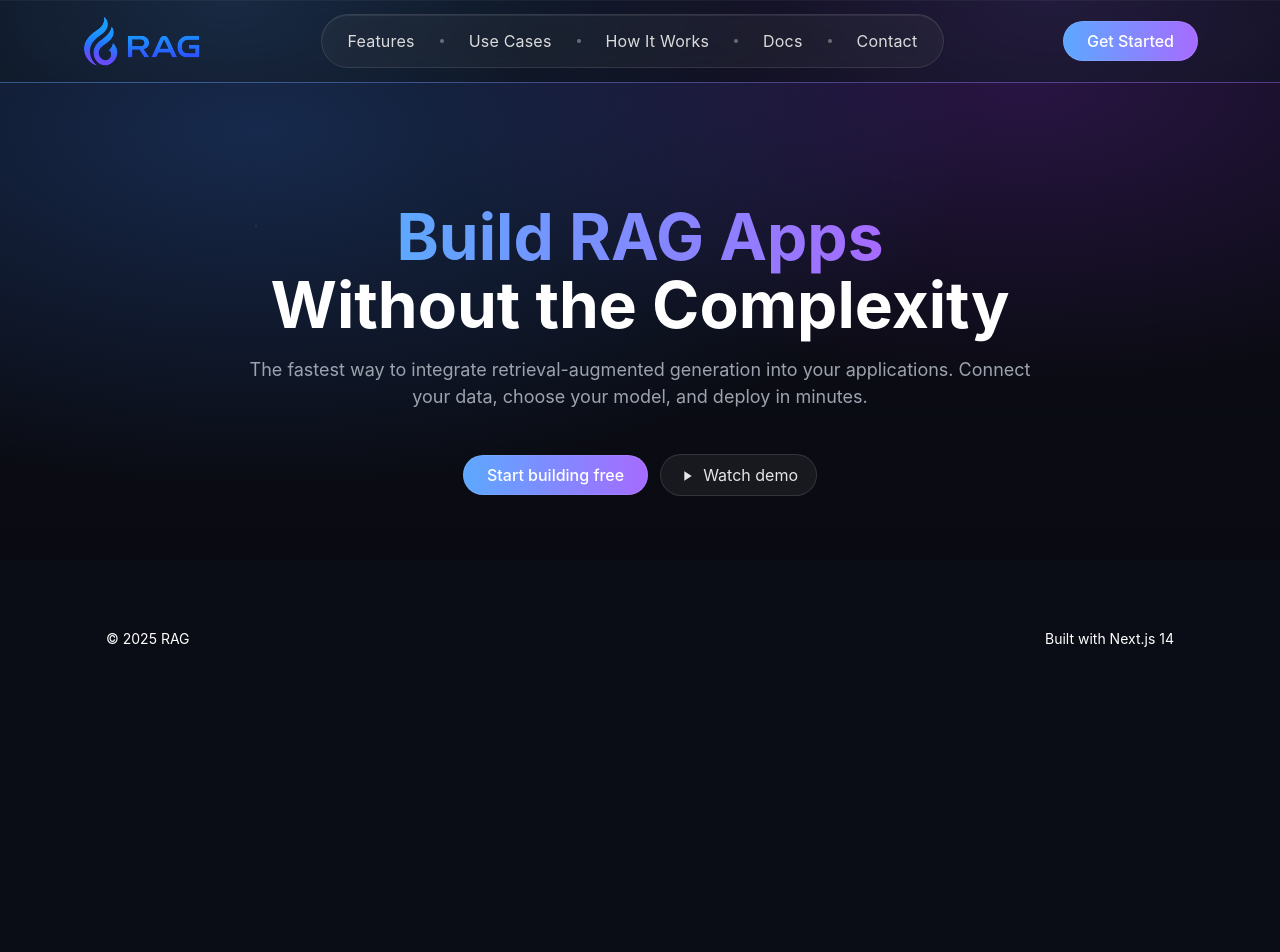
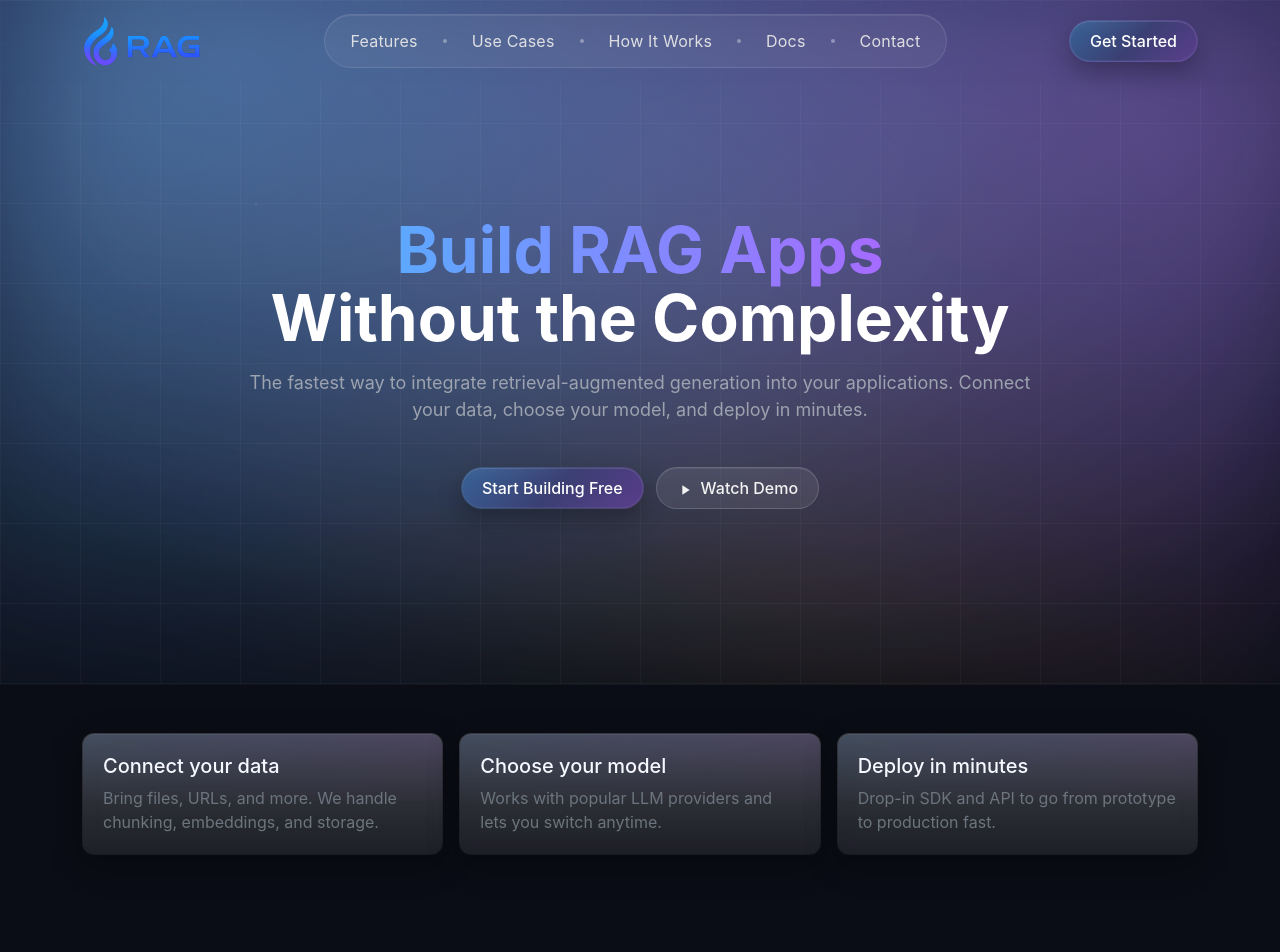
Before and after one commit to dhavalinventam/rag-website, a Next.js app: page / in a window 1280 px wide. Shown: the top 952 px of the page. Before the commit the page ends 800 px from the top, so only its background shows below. Built offline with nearby package versions, Linux system fonts and the light colour scheme.

Commit message:
hero section design update

```diff
--- a/src/app/(pages)/page.tsx
+++ b/src/app/(pages)/page.tsx
@@ -4,6 +4,36 @@ export default function Home() {
   return (
     <>
       <HeroSection />
+      <section className="py-5">
+        <div className="container">
+          <div className="row g-3">
+            <div className="col-12 col-md-4">
+              <div className="cardGlass h-100">
+                <h3 className="h5 mb-2">Connect your data</h3>
+                <p className="mb-0 text-secondary">
+                  Bring files, URLs, and more. We handle chunking, embeddings, and storage.
+                </p>
+              </div>
+            </div>
+            <div className="col-12 col-md-4">
+              <div className="cardGlass h-100">
+                <h3 className="h5 mb-2">Choose your model</h3>
+                <p className="mb-0 text-secondary">
+                  Works with popular LLM providers and lets you switch anytime.
+                </p>
+              </div>
+            </div>
+            <div className="col-12 col-md-4">
+              <div className="cardGlass h-100">
+                <h3 className="h5 mb-2">Deploy in minutes</h3>
+                <p className="mb-0 text-secondary">
+                  Drop-in SDK and API to go from prototype to production fast.
+                </p>
+              </div>
+            </div>
+          </div>
+        </div>
+      </section>
     </>
   );
 }
--- a/src/components/Button/index.tsx
+++ b/src/components/Button/index.tsx
@@ -8,7 +8,7 @@ type Props = ButtonHTMLAttributes<HTMLButtonElement> & {
 
 export default function Button({ label, ...props }: Props) {
   return (
-    <button className={styles.button} {...props}>
+    <button className={`${styles.button} btn`} {...props}>
       {label}
     </button>
   );
--- a/src/components/layout/Header/Header.module.scss
+++ b/src/components/layout/Header/Header.module.scss
@@ -2,46 +2,45 @@
 
 .header {
   width: 100%;
-  background: transparent;
+  // background: transparent;
   color: $color-text-light;
-  position: sticky;
+  position: fixed;
   top: 0;
   z-index: 50;
   transition: background-color 0.3s ease, padding 0.3s ease, backdrop-filter 0.3s ease, opacity 0.3s ease;
-  position: sticky;
 }
-.header::before {
-  content: "";
-  position: absolute;
-  inset: 0;
-  background:
-    radial-gradient(900px 500px at 18% 0%, rgba($color-accent-blue, 0.28), transparent 60%),
-    radial-gradient(900px 500px at 82% 0%, rgba($color-accent-purple, 0.24), transparent 60%),
-    linear-gradient(180deg, rgba($color-bg-primary, 0.86), rgba($color-bg-primary, 0.6));
-  backdrop-filter: blur(12px) saturate(140%);
-  -webkit-backdrop-filter: blur(12px) saturate(140%);
-  opacity: 0.85;
-  pointer-events: none;
-}
+// .header::before {
+//   content: "";
+//   position: absolute;
+//   inset: 0;
+//   background:
+//     radial-gradient(900px 500px at 18% 0%, rgba($color-accent-blue, 0.28), transparent 60%),
+//     radial-gradient(900px 500px at 82% 0%, rgba($color-accent-purple, 0.24), transparent 60%),
+//     linear-gradient(180deg, rgba($color-bg-primary, 0.86), rgba($color-bg-primary, 0.6));
+//   backdrop-filter: blur(12px) saturate(140%);
+//   -webkit-backdrop-filter: blur(12px) saturate(140%);
+//   opacity: 0.85;
+//   pointer-events: none;
+// }
 .brandLogo {
   max-width: 110px;
   height: auto;
 }
-.header::after {
-  content: "";
-  position: absolute;
-  left: 0;
-  right: 0;
-  bottom: 0;
-  height: 1px;
-  background: $gradient-primary;
-  opacity: 0.45;
-  transition: opacity 0.3s ease;
-}
+// .header::after {
+//   content: "";
+//   position: absolute;
+//   left: 0;
+//   right: 0;
+//   bottom: 0;
+//   height: 1px;
+//   background: $gradient-primary;
+//   opacity: 0.6;
+//   transition: opacity 0.3s ease;
+// }
 
 .navbar {
   padding: 0.9rem 0;
-  background-color: rgba($color-bg-primary, 0.16);
+  // background-color: rgba($color-bg-primary, 0.16);
   backdrop-filter: blur(10px);
   -webkit-backdrop-filter: blur(10px);
   box-shadow: 0 1px 0 rgba(255, 255, 255, 0.04) inset;
@@ -143,10 +142,10 @@
   }
   .navbar {
     padding: 0.6rem 0;
-    background-color: rgba($color-bg-primary, 0.75);
+    background-color: rgb(97 164 255 / 10%);
     backdrop-filter: blur(12px);
     -webkit-backdrop-filter: blur(12px);
-    box-shadow: 0 8px 24px rgba(0, 0, 0, 0.35);
+    box-shadow: rgb(0 0 0 / 19%) 0px 8px 24px;
   }
 }
 
--- a/src/components/pages/home/hero-section/hero.module.scss
+++ b/src/components/pages/home/hero-section/hero.module.scss
@@ -2,11 +2,13 @@
 
 .hero {
   position: relative;
-  padding: 7rem 0 4rem;
-  background: radial-gradient(1200px 600px at 20% 10%, rgba(59, 130, 246, 0.25), transparent 60%),
-    radial-gradient(1000px 500px at 80% 0%, rgba(147, 51, 234, 0.22), transparent 60%),
-    linear-gradient(180deg, rgba(10, 11, 18, 0.4), rgba(10, 11, 18, 0.9));
+  padding: 13rem 15px 11rem 15px;
+  background: radial-gradient(2000px 1000px at 18% 8%, rgba($color-accent-blue, 0.32), transparent 72%),
+    radial-gradient(2000px 1000px at 82% 0%, rgba($color-accent-purple, 0.28), transparent 72%),
+    radial-gradient(1200px 700px at 50% 28%, rgba(255, 255, 255, 0.06), transparent 65%),
+    linear-gradient(180deg, rgba($color-bg-primary, 0.03), rgba($color-bg-primary, 0.18));
   overflow: hidden;
+  isolation: isolate;
 }
 
 .hero::before,
@@ -15,6 +17,7 @@
   position: absolute;
   inset: 0;
   pointer-events: none;
+  z-index: 0;
 }
 
 // subtle stars
@@ -22,14 +25,42 @@
   background-image: radial-gradient(2px 2px at 20% 30%, rgba(255, 255, 255, 0.3), transparent 60%),
     radial-gradient(1.5px 1.5px at 70% 20%, rgba(255, 255, 255, 0.25), transparent 60%),
     radial-gradient(1.7px 1.7px at 40% 60%, rgba(255, 255, 255, 0.28), transparent 60%),
-    radial-gradient(1.2px 1.2px at 90% 50%, rgba(255, 255, 255, 0.2), transparent 60%);
-  opacity: 0.6;
+    radial-gradient(1.2px 1.2px at 90% 50%, rgba(255, 255, 255, 0.2), transparent 60%),
+    repeating-linear-gradient(0deg,
+      rgba(255, 255, 255, 0.045) 0px,
+      rgba(255, 255, 255, 0.045) 1px,
+      transparent 1px,
+      transparent 80px
+    ),
+    repeating-linear-gradient(90deg,
+      rgba(255, 255, 255, 0.045) 0px,
+      rgba(255, 255, 255, 0.045) 1px,
+      transparent 1px,
+      transparent 80px
+    );
+  opacity: 0.5;
+  mix-blend-mode: screen;
+  animation: twinkle 6s ease-in-out infinite alternate;
+}
+
+.hero::after {
+  background:
+    radial-gradient(1400px 900px at 12% 28%, rgba($color-accent-blue, 0.34), transparent 60%),
+    radial-gradient(1400px 1000px at 88% 12%, rgba($color-accent-purple, 0.28), transparent 60%),
+    radial-gradient(1000px 780px at 62% 82%, rgba($color-accent-gold, 0.10), transparent 60%);
+  filter: blur(60px) brightness(1.06) saturate(1.05);
+  mix-blend-mode: screen;
+  opacity: 0.9;
+  will-change: transform, opacity, filter;
+  animation: floatBlobs 20s ease-in-out infinite alternate;
 }
 
 .content {
   text-align: center;
   max-width: 960px;
   margin: 0 auto;
+  position: relative;
+  z-index: 1;
 }
 
 .title {
@@ -66,7 +97,7 @@
 
 @media (max-width: 575.98px) {
   .hero {
-    padding: 5rem 0 3rem;
+    padding: 8rem 0 6rem;
   }
   .actions {
     flex-direction: column;
@@ -92,3 +123,27 @@
     margin-right: auto;
   }
 }
+
+
+@keyframes floatBlobs {
+  0% {
+    transform: translate3d(0, 0, 0) rotate(0deg) scale(1);
+  }
+  50% {
+    transform: translate3d(12px, -28px, 0) rotate(10deg) scale(1.03);
+  }
+  100% {
+    transform: translate3d(-10px, 0, 0) rotate(-8deg) scale(1);
+  }
+}
+
+@keyframes twinkle {
+  0% {
+    opacity: 0.45;
+    transform: translateY(0);
+  }
+  100% {
+    opacity: 0.7;
+    transform: translateY(-1px);
+  }
+}
--- a/src/styles/global.scss
+++ b/src/styles/global.scss
@@ -59,40 +59,172 @@ a {
 // }
 
 // Gradient button utility for CTAs
+.btn {
+  font-size: 16px;
+  font-weight: 600;
+  line-height: 1.25;
+  padding: 0.625rem 1.25rem;
+  border-radius: 999px;
+}
+
 .btn-gradient-primary {
-  background: $gradient-primary;
+  position: relative;
+  background:
+    $gradient-cta padding-box,
+    linear-gradient(90deg, rgba($color-accent-blue, 0.22), rgba($color-accent-purple, 0.22)) border-box;
   color: #ffffff;
   font-weight: 500;
-  border: none;
-  padding: 0.5rem 1.5rem;
-  transition: box-shadow 0.3s ease, filter 0.3s ease, transform 0.3s ease;
+  border: 1px solid transparent;
+  padding: 0.625rem 1.25rem;
+  transition: box-shadow 0.25s ease, filter 0.25s ease, transform 0.25s ease, border-color 0.25s ease;
   font-size: 16px;
-  box-shadow: 0 0 0 1px rgba(255,255,255,0.08) inset;
+  line-height: 1.25;
+  border-radius: 999px;
+  box-shadow:
+    0 1px 0 rgba(255, 255, 255, 0.07) inset,
+    0 0 0 1px rgba(255, 255, 255, 0.05) inset,
+    0 10px 24px rgba(0, 0, 0, 0.28);
+  text-transform: capitalize;
+}
+
+.btn-gradient-primary::after {
+  content: "";
+  position: absolute;
+  inset: 0;
+  border-radius: inherit;
+  pointer-events: none;
+  background:
+    radial-gradient(120% 80% at 20% 0%, rgba(255, 255, 255, 0.18), transparent 38%),
+    radial-gradient(120% 80% at 100% 100%, rgba(255, 255, 255, 0.10), transparent 42%);
+  opacity: 0.16;
+  mix-blend-mode: screen;
+}
+
+.btn-gradient-primary::before {
+  content: "";
+  position: absolute;
+  top: -30%;
+  left: -20%;
+  width: 60%;
+  height: 160%;
+  border-radius: 20px;
+  background: linear-gradient(115deg, rgba(255, 255, 255, 0.28), rgba(255, 255, 255, 0) 60%);
+  transform: translateX(-30%) skewX(-15deg);
+  filter: blur(8px);
+  opacity: 0;
+  transition: transform 0.6s ease, opacity 0.6s ease;
+  pointer-events: none;
 }
 
 .btn-gradient-primary:hover,
 .btn-gradient-primary:focus {
-  filter: brightness(1.08);
+  filter: brightness(1.02);
   transform: translateY(-1px);
-  box-shadow: 0 0 0 3px rgba($color-accent-blue, 0.15), 0 8px 24px rgba($color-accent-purple, 0.35);
+  background:
+    $gradient-cta padding-box,
+    linear-gradient(90deg, rgba($color-accent-blue, 0.28), rgba($color-accent-purple, 0.28)) border-box;
+  box-shadow: 0 0 0 2px rgba($color-accent-blue, 0.12), 0 10px 26px rgba(0, 0, 0, 0.34);
+}
+
+.btn-gradient-primary:hover::before {
+  opacity: 0.5;
+  transform: translateX(160%) skewX(-15deg);
+}
+
+.btn-gradient-primary:active {
+  transform: translateY(0);
+  filter: brightness(0.99);
+  box-shadow: 0 0 0 2px rgba($color-accent-blue, 0.12), 0 5px 16px rgba($color-accent-purple, 0.24);
+}
+
+.btn-gradient-primary:focus-visible {
+  outline: none;
+  box-shadow: 0 0 0 3px rgba($color-accent-blue, 0.2), 0 0 0 1px rgba(255, 255, 255, 0.22) inset;
+}
+
+// Disabled state
+.btn-gradient-primary:disabled,
+.btn-gradient-primary[aria-disabled="true"] {
+  opacity: 0.7;
+  cursor: not-allowed;
+  filter: none;
+  transform: none;
+  box-shadow: 0 1px 0 rgba(255, 255, 255, 0.06) inset, 0 0 0 1px rgba(255, 255, 255, 0.05) inset;
+}
+
+// Reduced motion support
+@media (prefers-reduced-motion: reduce) {
+  .btn-gradient-primary,
+  .btn-gradient-primary::before {
+    transition: none;
+  }
 }
 
 // Ghost button (used for secondary CTAs)
 .btn-ghost {
-  background: rgba(255, 255, 255, 0.06);
-  color: #e6e6e6;
-  border: 1px solid rgba(255, 255, 255, 0.12);
-  padding: 0.5rem 1.125rem;
-  transition: background 0.2s ease, border-color 0.2s ease, transform 0.2s ease;
+  position: relative;
+  background: rgba(255, 255, 255, 0.08);
+  color: #f3f3f3;
+  border: 1px solid rgba(255, 255, 255, 0.16);
+  padding: 0.625rem 1.25rem;
+  border-radius: 999px;
+  backdrop-filter: blur(8px);
+  -webkit-backdrop-filter: blur(8px);
+  box-shadow: inset 0 1px 0 rgba(255, 255, 255, 0.08);
+  transition: background 0.2s ease, border-color 0.2s ease, transform 0.2s ease, box-shadow 0.2s ease;
+  font-weight: 500;
+  text-transform: capitalize;
 }
 
 .btn-ghost:hover,
 .btn-ghost:focus {
-  background: rgba(255, 255, 255, 0.1);
-  border-color: rgba(255, 255, 255, 0.18);
+  background: rgba(255, 255, 255, 0.14);
+  border-color: rgba(255, 255, 255, 0.22);
   transform: translateY(-1px);
+  box-shadow: 0 0 0 3px rgba($color-accent-blue, 0.10);
+}
+
+.btn-ghost:active {
+  transform: translateY(0);
+}
+
+.btn-ghost:focus-visible {
+  outline: none;
+  box-shadow: 0 0 0 4px rgba($color-accent-blue, 0.18);
 }
 
 main {
   min-height: 60svh;
 }
+
+// Glassmorphism card utility
+.cardGlass {
+  position: relative;
+  background:
+    linear-gradient(180deg, rgba(255, 255, 255, 0.05), rgba(255, 255, 255, 0.02)) padding-box,
+    linear-gradient(180deg, rgba(255, 255, 255, 0.18), rgba(255, 255, 255, 0.06)) border-box;
+  border: 1px solid transparent;
+  border-radius: $radius;
+  color: $color-text-primary;
+  backdrop-filter: blur(10px);
+  -webkit-backdrop-filter: blur(10px);
+  box-shadow: 0 10px 30px rgba(0, 0, 0, 0.35), inset 0 1px 0 rgba(255, 255, 255, 0.06);
+  transition: transform 0.35s ease, box-shadow 0.35s ease, border-color 0.35s ease;
+  padding: 20px;
+}
+
+.cardGlass::after {
+  content: "";
+  position: absolute;
+  inset: 0;
+  border-radius: inherit;
+  pointer-events: none;
+  background: $gradient-primary;
+  opacity: 0.12;
+  mask: linear-gradient(#000, transparent 60%);
+}
+
+.cardGlass:hover {
+  transform: translateY(-6px);
+  box-shadow: 0 18px 50px rgba(0, 0, 0, 0.45), 0 0 0 3px rgba($color-accent-blue, 0.08);
+}
```
Also changed, not shown: src/components/Button/Button.module.scss (+6 -5 lines), src/styles/_variables.scss (+7 -0 lines).
